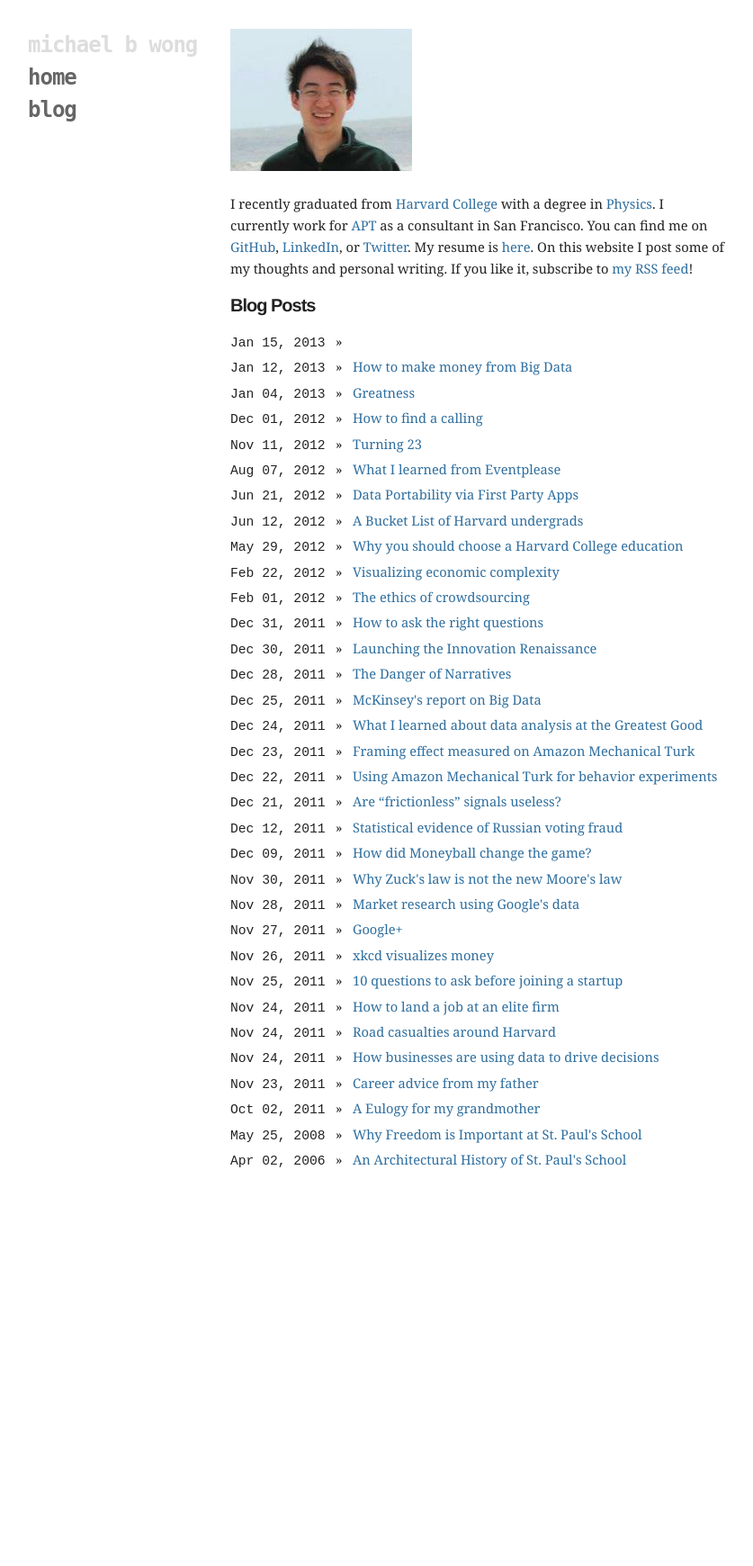
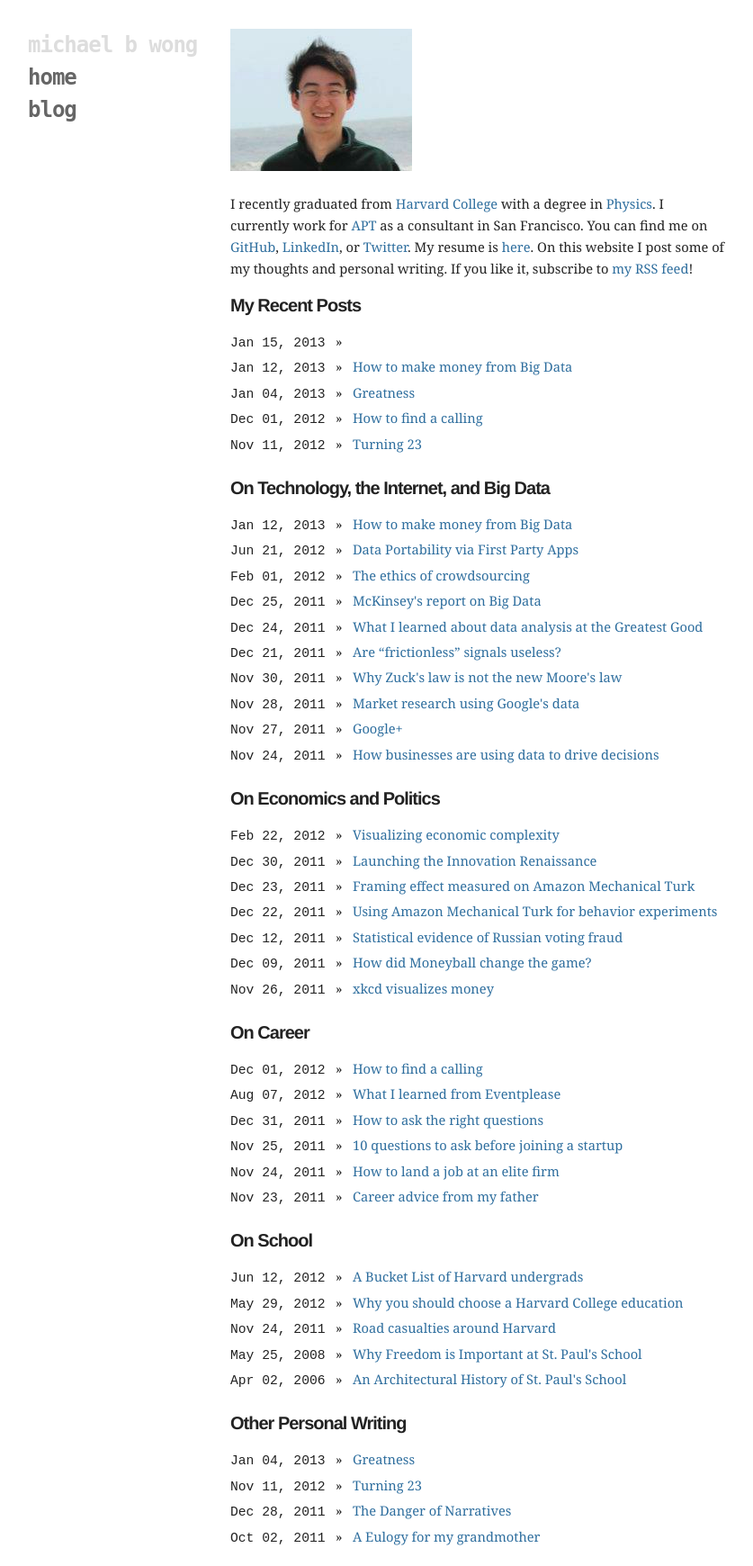
Before and after one commit to mbwong/mbwong.github.com, a Jekyll site: the page built from index.html, in a window 1280 px wide. Shown: the whole page at 90% size, without its empty margins (94-931 px from the left). Built offline with Jekyll 4.4.1, drawn with Linux system fonts in a browser that asks for light colours; before the commit the page ends 1321 px from its top, so only the background shows below that.

Commit message:
Update index.html

```diff
--- a/index.html
+++ b/index.html
@@ -8,16 +8,15 @@ title: Home
 
 <p>I recently graduated from <a href="http://www.harvard.edu/">Harvard College</a> with a degree in <a href="http://xkcd.com/793/">Physics</a>. I currently work for <a href="http://predictivetechnologies.com">APT</a> as a consultant in San Francisco. You can find me on <a href="http://github.com/mbwong">GitHub</a>, <a href="http://www.linkedin.com/pub/michael-wong/25/547/850">LinkedIn</a>, or <a href="http://twitter.com/mbwong">Twitter</a>. My resume is <a href="/resume.pdf">here</a>. On this website I post some of my thoughts and personal writing. If you like it, subscribe to <a href="http://feeds.feedburner.com/MichaelBWong">my RSS feed</a>!
 
-<h2 id="blog">Blog Posts</h2>
+<h2 id="blog">My Recent Posts</h2>
   <ul style="list-style: none; padding: 0; margin: 0;">
-  {% for post in site.posts %}
+  {% for post in site.posts limit: 5%}
     <li>
       <span>{{ post.date | date: "%b %d, %Y"  }}</span> &nbsp;&nbsp;&raquo;&nbsp;&nbsp;  <a href="{{ post.url }}">{{ post.title }}</a>
     </li>
   {% endfor %}
   </ul>
 
-<!--
   <h2 style="margin-top: 25px">On Technology, the Internet, and Big Data</h2>
   <ul style="list-style: none; padding: 0; margin: 0;">
   {% for post in site.tags.data %}
@@ -62,5 +61,4 @@ title: Home
     </li>
   {% endfor %}
   </ul>
--->
 </div>
```
